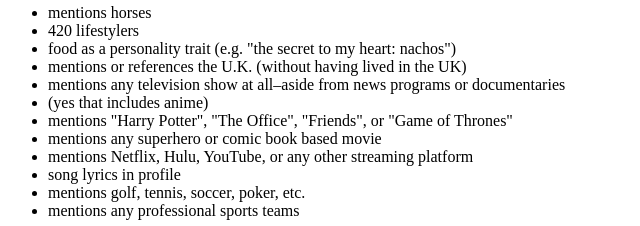
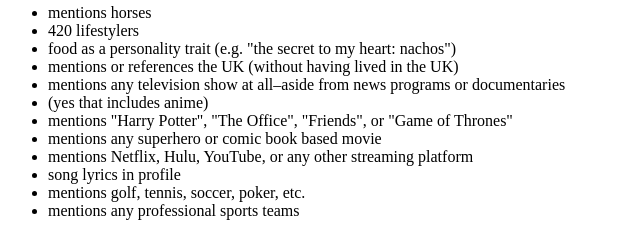
Before and after one commit to matkline/swipeleft, a plain HTML site: page index.html in a window 1280 px wide. Shown: the part 940-1166 px from the top of the page, 0-640 px from the left. Drawn offline with Linux system fonts and the light colour scheme.

Commit message:
Update index.html

```diff
--- a/index.html
+++ b/index.html
@@ -62,7 +62,7 @@
 <li> mentions horses</li>
 <li>420 lifestylers</li>
 <li>food as a personality trait (e.g. "the secret to my heart: nachos")</li>
-<li>mentions or references the U.K. (without having lived in the UK)</li>
+<li>mentions or references the UK (without having lived in the UK)</li>
 <li>mentions any television show at all–aside from news programs or documentaries</li>
 <li>(yes that includes anime)</li>
 <li>mentions "Harry Potter", "The Office", "Friends", or "Game of Thrones"</li>
```
